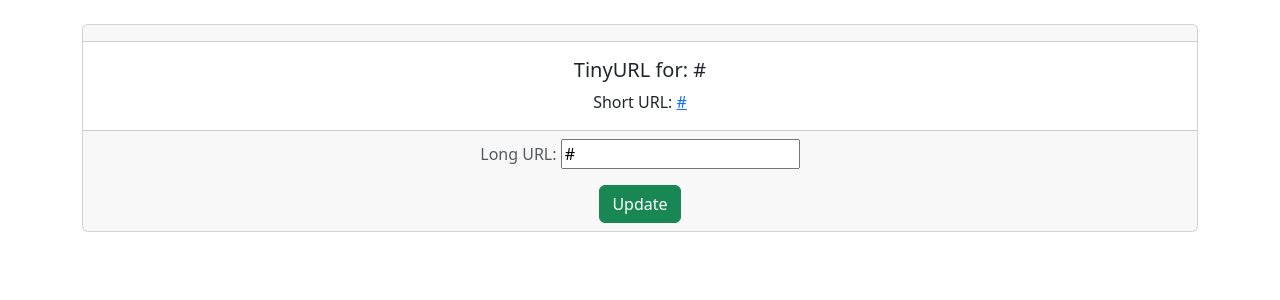
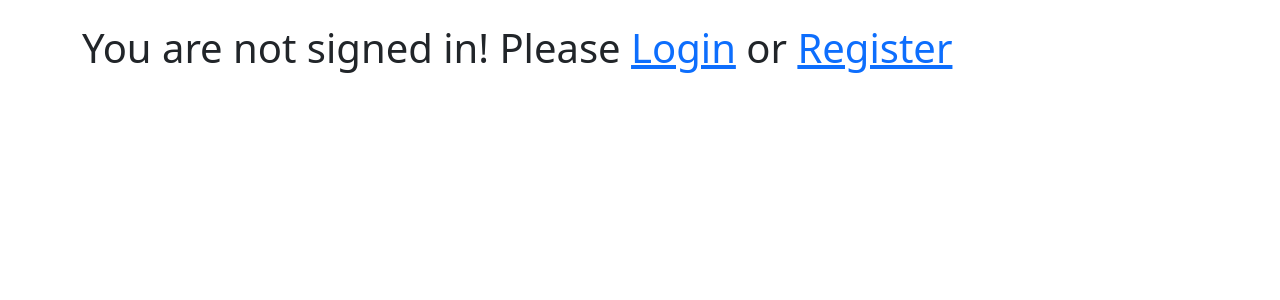
Before and after one commit to tan629/url_shortener, a Django app: page /urls/1/ in a window 1280 px wide. Shown: the part 56-356 px from the top of the page. Run offline with Django 4.2, Linux system fonts and the light colour scheme; tables that the repository leaves empty hold one stand-in row (values such as "Sample post"); some libraries are stand-ins or nearby versions.

Commit message:
-Added missing href value for short url

```diff
--- a/templates/url_detail.html
+++ b/templates/url_detail.html
@@ -6,11 +6,12 @@
 {% block content %}
 
   <br/>
+  {% if user.is_authenticated %}
     <div class="card text-center">
       <div class="card-header"></div>
       <div class="card-body">
         <h5 class="card-title">TinyURL for: {{ url.long_url }}</h5>
-      <p class="card-text">Short URL: <a href="">{{ url.short_url }}</a></p>
+        <p class="card-text">Short URL: <a href="{% url 'redirect-short-url' url.short_url %}">{{ url.short_url }}</a></p>
       </div>
       <div class="card-footer text-muted">
         <form method="post">
@@ -19,5 +20,7 @@
         </form>
       </div>
     </div>
-
+  {%else%}
+    <h1>You are not signed in! Please <a href="{% url 'user-login' %}">Login</a> or <a href="{% url 'register-user' %}">Register</a></h1>
+  {% endif %}
 {% endblock %}
```
Lines whose indentation alone changed are shown as unchanged.
